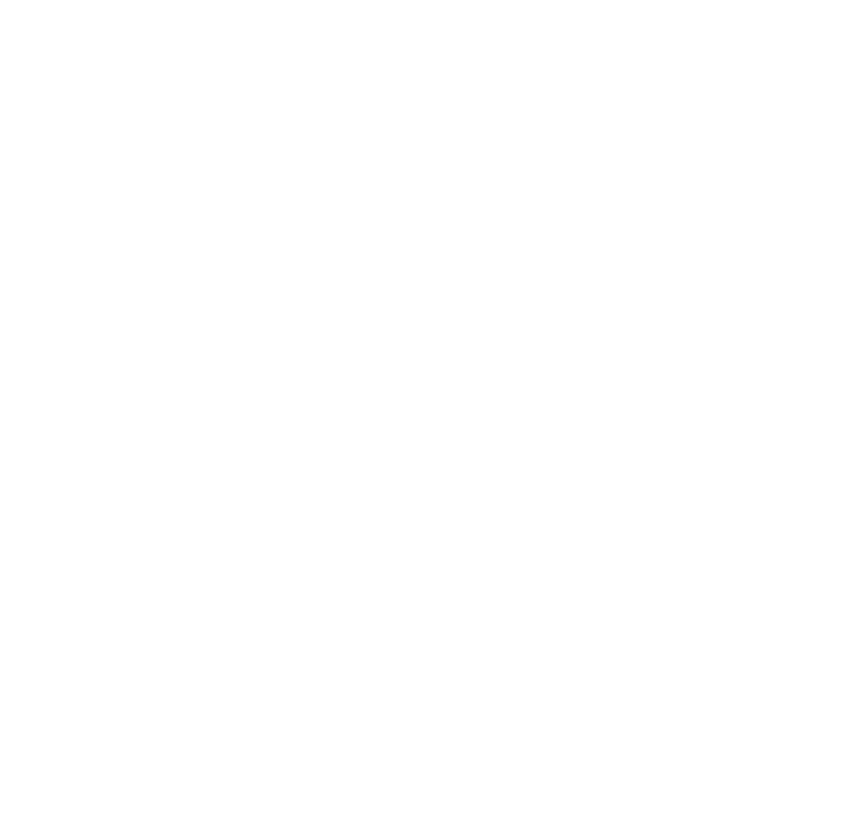
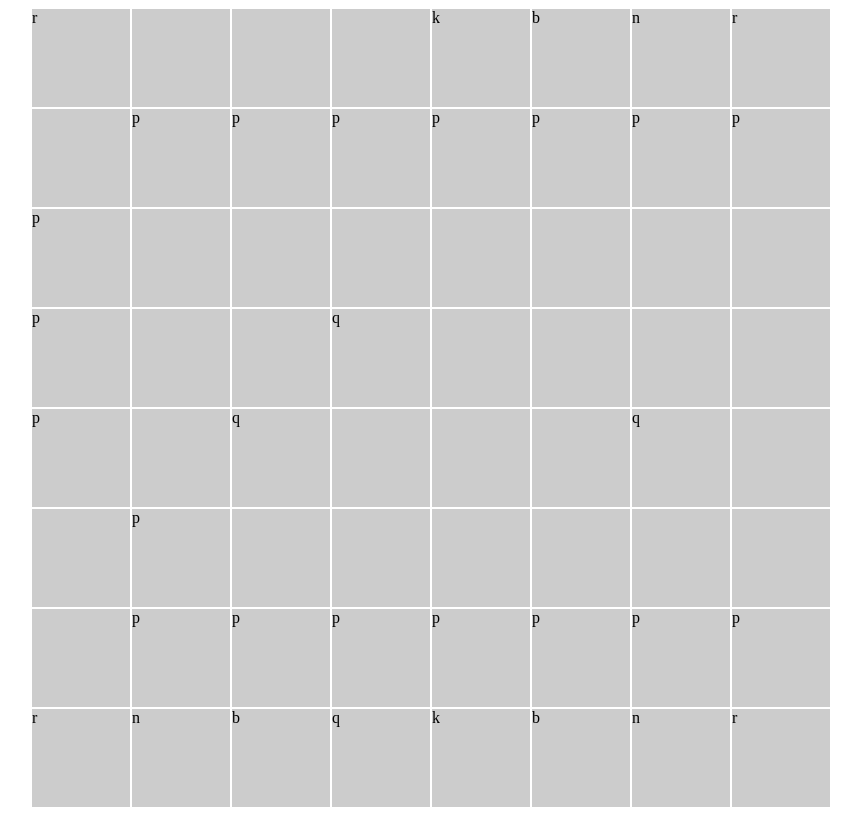
Before and after one commit to ArvidHaggqvist/ChessAI, a plain HTML site: page index.html in a window 1280 px wide. Shown: the whole page, without its empty margins (209-1070 px from the left). Drawn offline with nearby package versions, Linux system fonts and the light colour scheme.

Commit message:
Added style file, some ui

```diff
--- a/engine.js
+++ b/engine.js
@@ -334,9 +334,12 @@ function init() {
 	putPiece({type: 'p', color: 'b'}, 32);
 	makeMove({fromSquare: 16, toSquare: 48, piece: {type: 'p', color: 'w'}, movetype: ''});
 	makeMove({fromSquare: 96, toSquare: 64, piece: {type: 'p', color: 'b'}, movetype: ''});
-	board[5] = undefined;
-	board[6] = undefined;
-	board[22] = undefined;
+	//board[5] = undefined;
+	//board[6] = undefined;
+	//board[22] = undefined;
+	board[1] = undefined;
+	board[2] = undefined;
+	board[3] = undefined;
 	console.log(generateMoves());
 	console.log(printBoard());
 	console.log(epSquare);
--- a/index.html
+++ b/index.html
@@ -3,9 +3,16 @@
 <head>
 	<meta charset="UTF-8" />
 	<title>Chess AI</title>
+	<link rel="stylesheet" href="style.css" />
 </head>
 <body>
 
+	<div class="game">
+
+	</div>
+
+	<script src="http://ajax.googleapis.com/ajax/libs/jquery/1.10.2/jquery.min.js"></script>
 	<script src="engine.js"></script>
+	<script src="ui.js"></script>
 </body>
 </html>
--- /dev/null
+++ b/style.css
@@ -0,0 +1,12 @@
+.game {
+	width: 800px;
+	margin: auto;
+	overflow: hidden;
+}
+.square {
+	float: left;
+	width: 98px;
+	height: 98px;
+	background: #ccc;
+	border: 1px solid white;
+}
--- /dev/null
+++ b/ui.js
@@ -0,0 +1,10 @@
+(function(jQuery, undefined) {
+
+	var gamediv = $(".game");
+
+	// Generate board
+	traverseBoard(function(square, index) {
+		gamediv.append("<div class='square " + index + "'>" + ((square !== undefined) ? square.type : '') + "</div>");
+	});
+
+})($);
```
